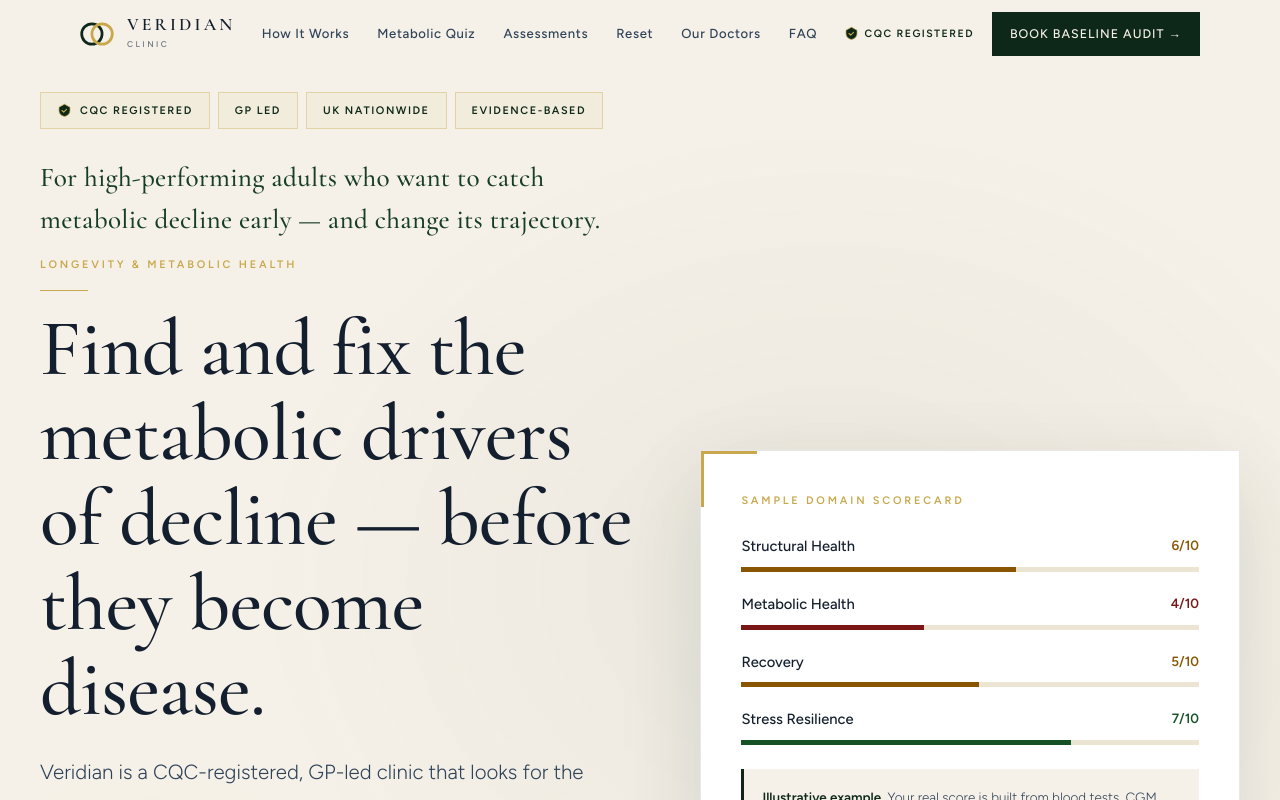
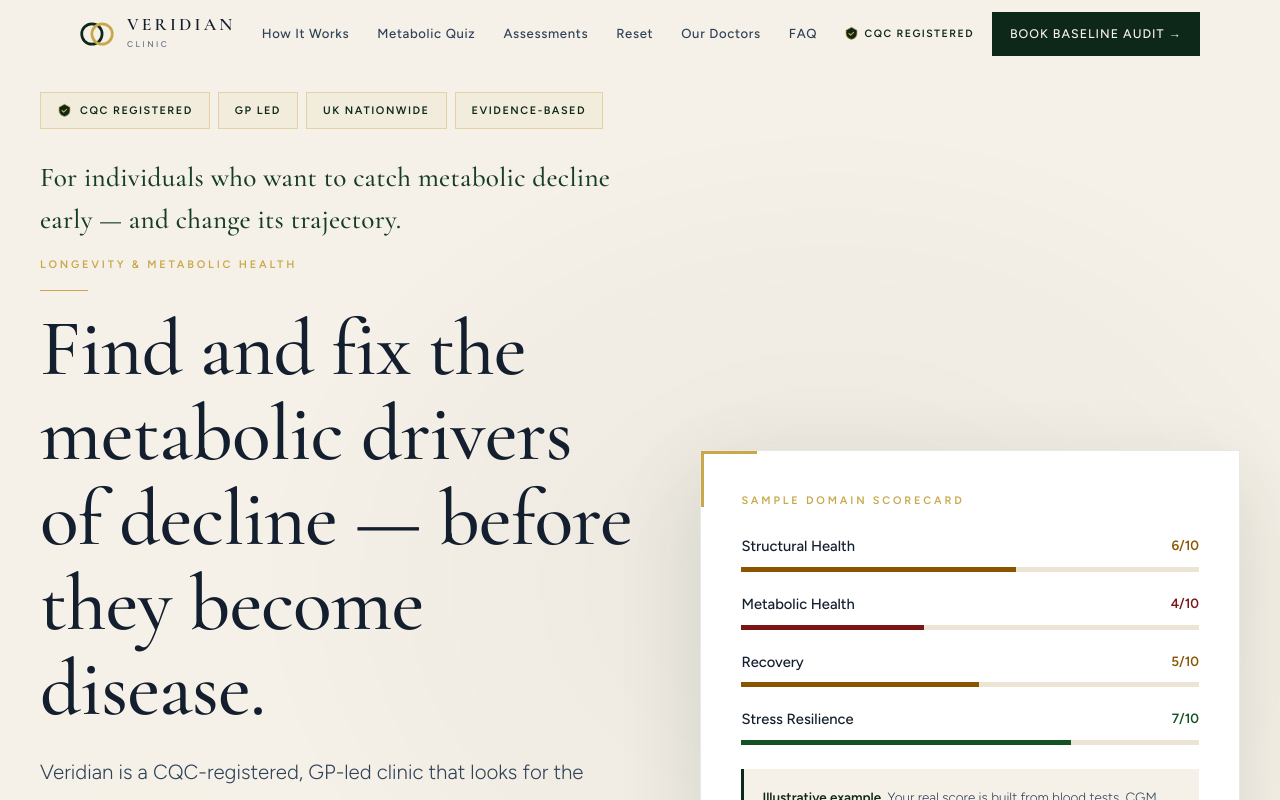
Before and after one commit to Dioscuri2/veridian-clinic, a Next.js app: page / in a window 1280 px wide. Shown: the top 800 px of the page. Built offline with nearby package versions, Linux system fonts and the light colour scheme.

Commit message:
fix: remove high-performing phrasing, align with general target audience

```diff
--- a/app/page.tsx
+++ b/app/page.tsx
@@ -111,7 +111,7 @@
  <div className="g2-hero" style={{ display: "grid", alignItems: "center" }}>
  <div>
  <p style={{ fontFamily: "'Cormorant Garamond', serif", fontSize: "clamp(1.25rem,3vw,1.7rem)", fontWeight: 500, color: "var(--fo2)", letterSpacing: ".01em", lineHeight: 1.55, marginBottom: 14, maxWidth: 760 }} className="a1">
- For high-performing adults who want to catch metabolic decline early — and change its trajectory.
+ For individuals who want to catch metabolic decline early — and change its trajectory.
  </p>
  <p className="lbl a1">Longevity &amp; Metabolic Health</p>
  <div className="rule a2"/>
```
